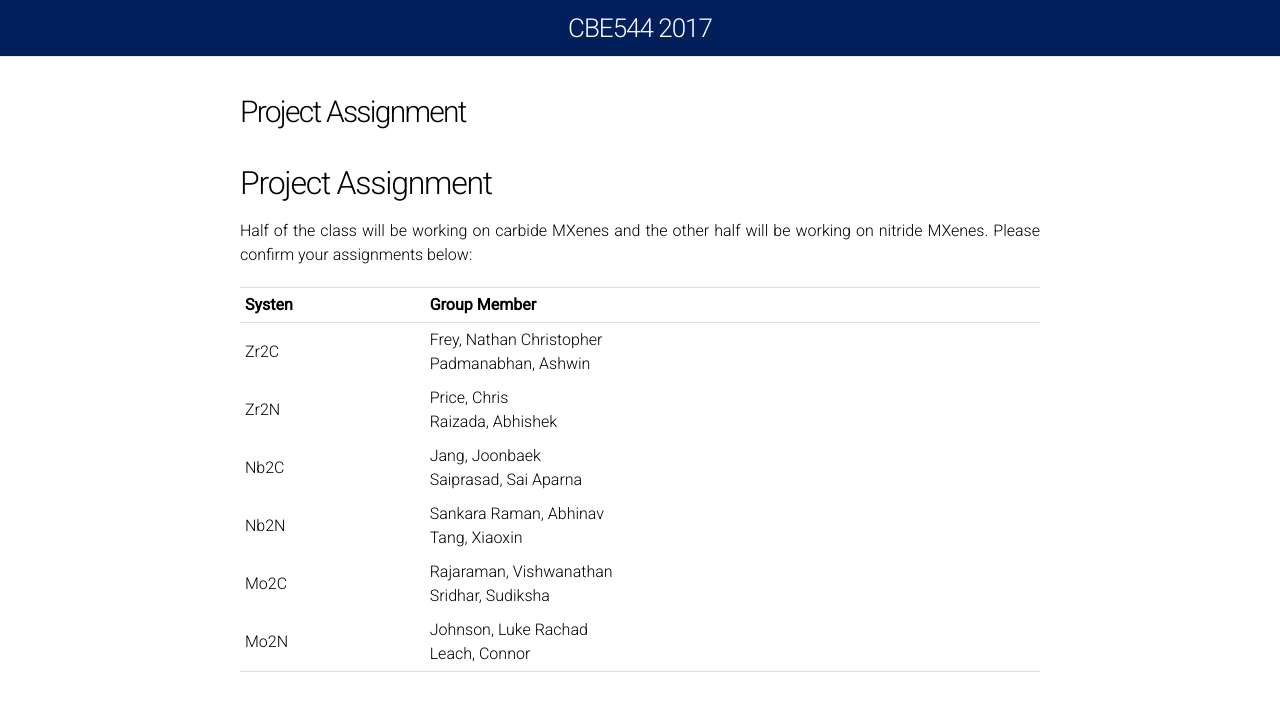
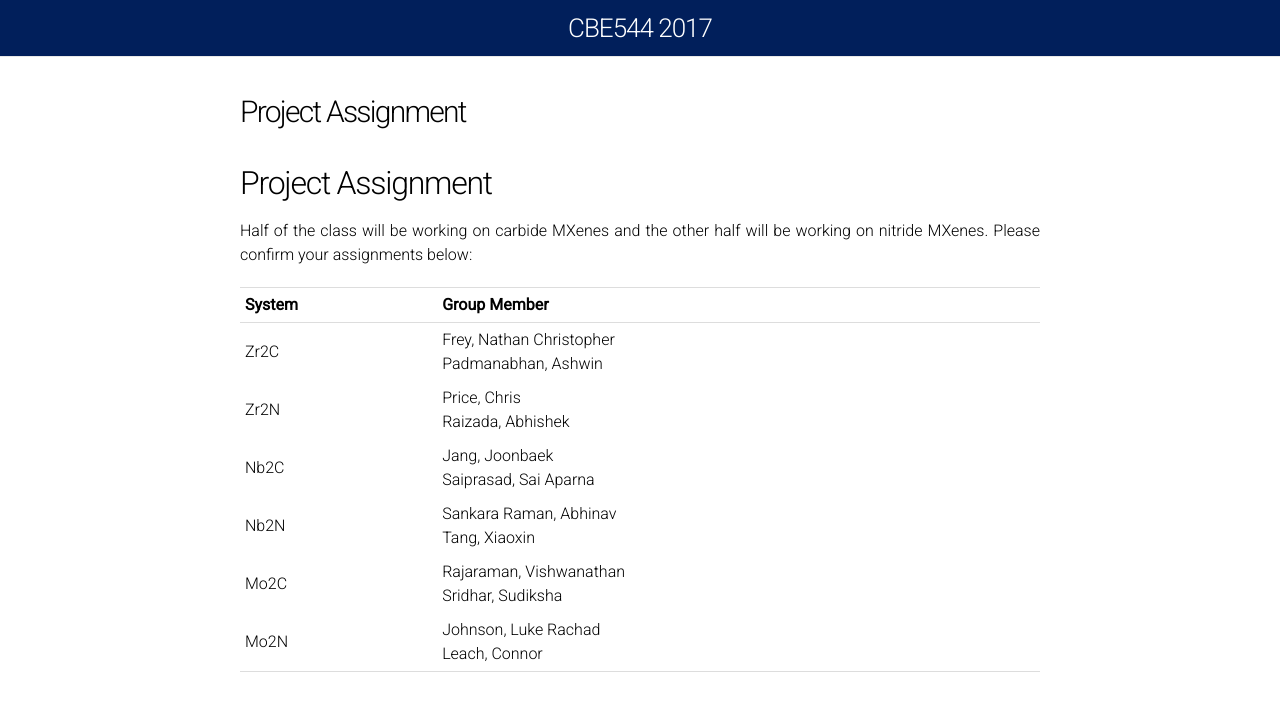
Before and after one commit to vojale/CBE544-2018.github.io, a Jekyll site: the page built from ProjectAssignments.md, in a window 1280 px wide. Shown: the top 711 px of the page. Built offline with Jekyll 4.4.1, drawn with Linux system fonts in a browser that asks for light colours; our own code applies the rules of GitHub Pages for plain Markdown files.

Commit message:
Update ProjectAssignments.md

```diff
--- a/ProjectAssignments.md
+++ b/ProjectAssignments.md
@@ -39,7 +39,7 @@ table#t01 th    {
 </style>
 <table>
 <tr>
-    <th>Systen</th>
+    <th>System</th>
     <th>Group Member</th>
 </tr>
 <tr>
```
